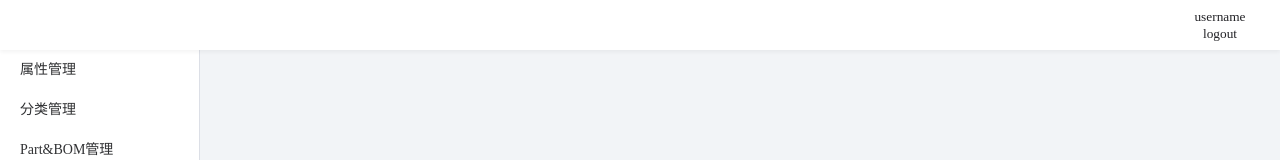
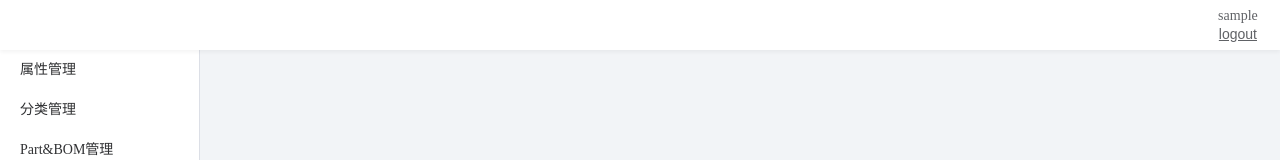
Before and after one commit to Glimound/mini-bom-frontend, a Vue app: page / in a window 1280 px wide. Shown: the top 160 px of the page. Built offline with nearby package versions, Linux system fonts and the light colour scheme; sample sign-in values are in the browser's storage.

Commit message:
实现登录状态展示及登出

```diff
--- a/src/components/TheToolbar.vue
+++ b/src/components/TheToolbar.vue
@@ -2,14 +2,23 @@
   <div class="toolbar">
     <div class="logo"></div>
     <div class="auth-management">
-      <span>username</span>
-      <span>logout</span>
+      <el-text class="mx-1" small>{{ authStore.username }}</el-text>
+      <el-button type="plain" link small @click="logout">logout</el-button>
     </div>
   </div>
 </template>
 
 <script setup>
+import { useAuthStore } from '@/stores/auth'
+import { useRouter } from 'vue-router'
 
+const authStore = useAuthStore()
+const router = useRouter()
+
+const logout = () => {
+  authStore.logout()
+  router.push('/login')
+}
 </script>
 
 <style lang="scss">
@@ -25,16 +34,13 @@
   background-color: white;
 
   .auth-management {
-    width: 80px;
     display: flex;
     flex-direction: column;
     justify-content: space-around;
     margin: 8px 20px 8px 0px;
 
-    span {
-      text-align: center;
-      font-size: 10pt;
-      color: #222226;
+    .el-button {
+      text-decoration: underline;
     }
   }
 }
--- a/src/router/index.js
+++ b/src/router/index.js
@@ -1,5 +1,5 @@
 import { createRouter, createWebHistory } from 'vue-router'
-import { getJwtToken } from '@/services/jwtServices'
+import { getJwtToken, getUsername } from '@/services/localStorageServices'
 import { useAuthStore } from '@/stores/auth'
 
 import DashboardPage from '@/views/DashboardPage.vue'
@@ -80,6 +80,7 @@ const router = createRouter({
 router.beforeEach((to, from) => {
   if (!authStore.authenticated && !!getJwtToken()) {
     authStore.authenticated = true
+    authStore.username = getUsername()
   }
 })
 
--- a/src/services/apiServices.js
+++ b/src/services/apiServices.js
@@ -2,7 +2,7 @@ import axios from "axios";
 import { useRouter } from "vue-router";
 import { useAuthStore } from "@/stores/auth";
 import pinia from "@/stores";
-import { getJwtToken } from "@/services/jwtServices";
+import { getJwtToken } from "@/services/localStorageServices";
 
 const controller = new AbortController()
 const router = useRouter()
--- a/src/services/jwtServices.js
+++ /dev/null
@@ -1,11 +0,0 @@
-export const getJwtToken = () => {
-  return localStorage.getItem('jwtToken')
-}
-
-export const saveJwtToken = (jwtToken) => {
-  localStorage.setItem('jwtToken', jwtToken)
-}
-
-export const deleteJwtToken = () => {
-  localStorage.removeItem('jwtToken')
-}
--- /dev/null
+++ b/src/services/localStorageServices.js
@@ -0,0 +1,23 @@
+export const getJwtToken = () => {
+  return localStorage.getItem('jwtToken')
+}
+
+export const saveJwtToken = (jwtToken) => {
+  localStorage.setItem('jwtToken', jwtToken)
+}
+
+export const deleteJwtToken = () => {
+  localStorage.removeItem('jwtToken')
+}
+
+export const getUsername = () => {
+  return localStorage.getItem('username')
+}
+
+export const saveUsername = (username) => {
+  localStorage.setItem('username', username)
+}
+
+export const deleteUsername = () => {
+  localStorage.removeItem('username')
+}
--- a/src/stores/auth.js
+++ b/src/stores/auth.js
@@ -1,24 +1,28 @@
-import { saveJwtToken, deleteJwtToken } from "@/services/jwtServices";
+import { saveJwtToken, deleteJwtToken, saveUsername, deleteUsername } from "@/services/localStorageServices";
 import { defineStore } from 'pinia'
 
 export const useAuthStore = defineStore('auth', {
   state: () => ({
     authenticated: false,
-    uid: ''
+    username: ''
   }),
   getters: {
-
+    getUsername() {
+      return this.username
+    }
   },
   actions: {
-    login(token, uid) {
+    login(token, username) {
       this.authenticated = true
-      this.uid = uid
+      this.username = username
       saveJwtToken(token)
+      saveUsername(username)
     },
     logout() {
       this.authenticated = false
-      this.uid = ''
+      this.username = ''
       deleteJwtToken()
+      deleteUsername()
     }
   },
 })
--- a/src/views/LoginPage.vue
+++ b/src/views/LoginPage.vue
@@ -274,7 +274,7 @@ function login() {
         error.value = true
         errorMessage.value = data.message
       } else {
-        authStore.login(data.data.token, data.data.uid)
+        authStore.login(data.data.token, loginForm.value.account)
         ElMessage({
           message: '登录成功',
           type: 'success'
@@ -321,7 +321,7 @@ function login() {
         error.value = true
         errorMessage.value = data.message
       } else {
-        authStore.login(data.data.token, data.data.uid)
+        authStore.login(data.data.token, loginForm.value.account)
         ElMessage({
           message: '登录成功',
           type: 'success'
--- a/src/views/RegisterPage.vue
+++ b/src/views/RegisterPage.vue
@@ -274,7 +274,7 @@ function register() {
         error.value = true
         errorMessage.value = data.message
       } else {
-        authStore.login(data.data.token, data.data.uid)
+        authStore.login(data.data.token, registerForm.value.account)
         ElMessage({
           message: '注册成功，已为您自动登录',
           type: 'success',
@@ -321,7 +321,7 @@ function register() {
         error.value = true
         errorMessage.value = data.message
       } else {
-        authStore.login(data.data.token, data.data.uid)
+        authStore.login(data.data.token, registerForm.value.account)
         ElMessage({
           message: '注册成功，已为您自动登录',
           type: 'success',
```
